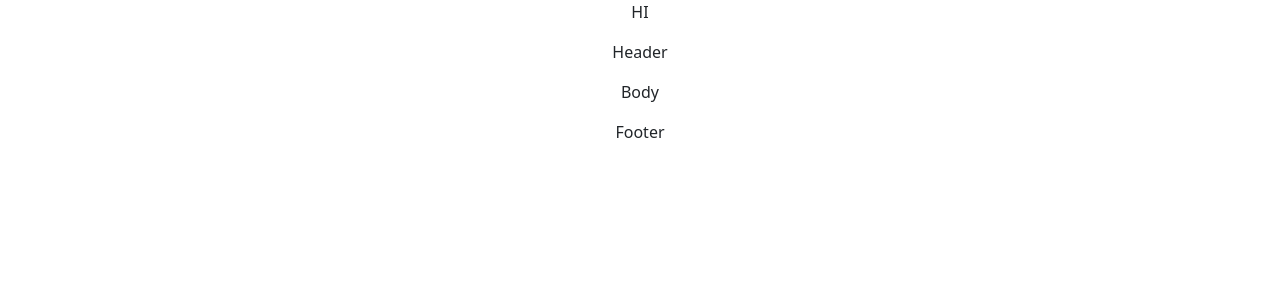
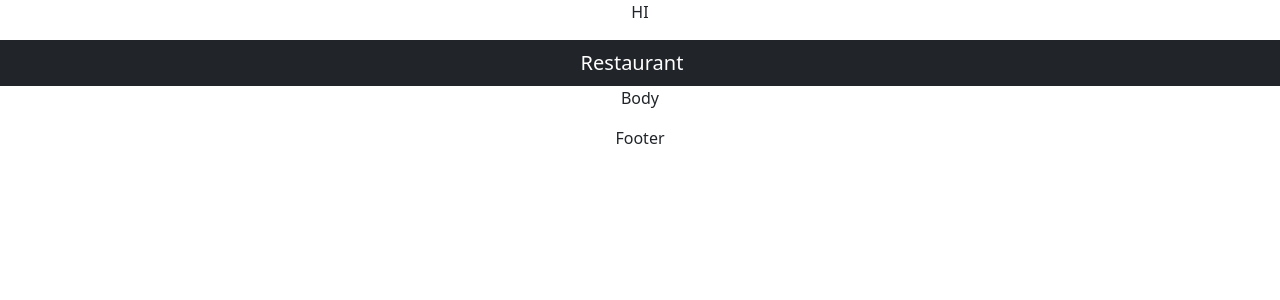
Before and after one commit to Rahul-1504022/restaurant, a React (Create React App) app: page / in a window 1280 px wide. Shown: the top 300 px of the page. Built offline with nearby package versions, Linux system fonts and the light colour scheme.

Commit message:
Navigation Bar added

```diff
--- a/src/components/header/Header.js
+++ b/src/components/header/Header.js
@@ -1,9 +1,10 @@
 import React from "react";
+import Navigation from "./Navigation";
 
 const Header = () => {
     return (
         <div>
-            <p>Header</p>
+            <Navigation />
         </div>
     );
 }
--- /dev/null
+++ b/src/components/header/Navigation.js
@@ -0,0 +1,18 @@
+import React from "react";
+import { Navbar, NavbarBrand } from "reactstrap";
+
+const Navigation = () => {
+    return (
+        <div>
+            <Navbar dark color="dark" >
+                <div className="container">
+                    <NavbarBrand href="/" >
+                        Restaurant
+                    </NavbarBrand>
+                </div>
+
+            </Navbar>
+        </div>
+    );
+}
+export default Navigation;
```
